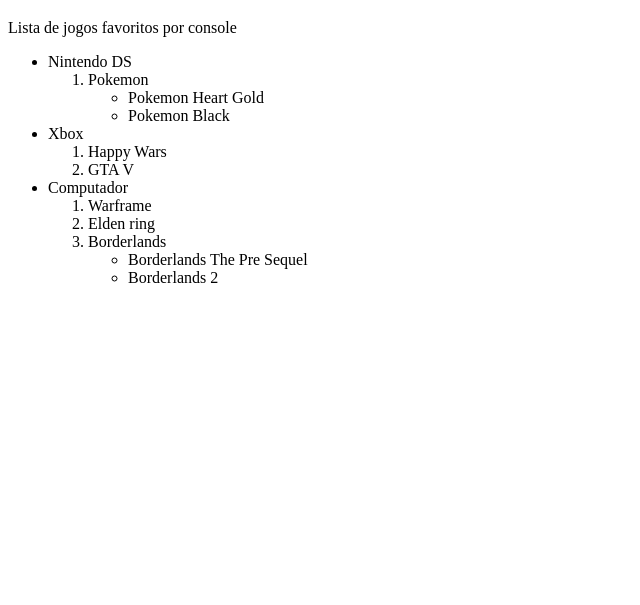
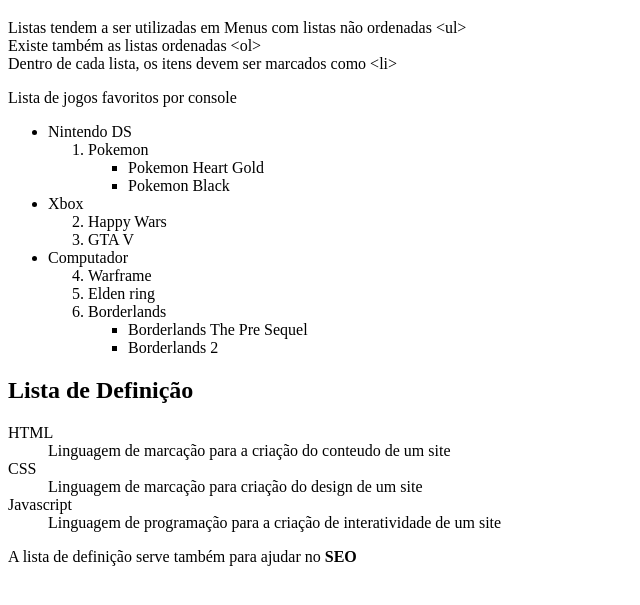
Before and after one commit to MarloIkhodi/html-css, a plain HTML site: page ex009/index.html in a window 1280 px wide. Shown: the part 61-666 px from the top of the page, without its empty margins (0-640 px from the left). Drawn offline with Linux system fonts and the light colour scheme.

Commit message:
aulinhas

```diff
--- a/ex009/index.html
+++ b/ex009/index.html
@@ -8,31 +8,51 @@
   </head>
   <body>
     <h1>Listas em HTML</h1>
+    <p>
+      Listas tendem a ser utilizadas em Menus com listas não ordenadas
+      &lt;ul&gt;<br />
+      Existe também as listas ordenadas &lt;ol&gt; <br />
+      Dentro de cada lista, os itens devem ser marcados como &lt;li&gt;
+    </p>
     <p>Lista de jogos favoritos por console</p>
     <ul>
+      <!--type="" disc circle square-->
       <li>Nintendo DS</li>
       <ol>
+        <!--type="" 1 A a I i-->
         <li>Pokemon</li>
-        <ul style="list-style-type: circle">
+        <ul type="square">
           <li>Pokemon Heart Gold</li>
           <li>Pokemon Black</li>
         </ul>
       </ol>
       <li>Xbox</li>
-      <ol>
+      <ol start="2">
         <li>Happy Wars</li>
         <li>GTA V</li>
       </ol>
       <li>Computador</li>
-      <ol>
+      <ol start="4">
         <li>Warframe</li>
         <li>Elden ring</li>
         <li>Borderlands</li>
-        <ul style="list-style-type: circle">
+        <ul type="square">
           <li>Borderlands The Pre Sequel</li>
           <li>Borderlands 2</li>
         </ul>
       </ol>
     </ul>
+    <h2>Lista de Definição</h2>
+    <dl>
+      <dt>HTML</dt>
+      <dd>Linguagem de marcação para a criação do conteudo de um site</dd>
+      <dt>CSS</dt>
+      <dd>Linguagem de marcação para criação do design de um site</dd>
+      <dt>Javascript</dt>
+      <dd>
+        Linguagem de programação para a criação de interatividade de um site
+      </dd>
+    </dl>
+    <p>A lista de definição serve também para ajudar no <strong>SEO</strong></p>
   </body>
 </html>
```
